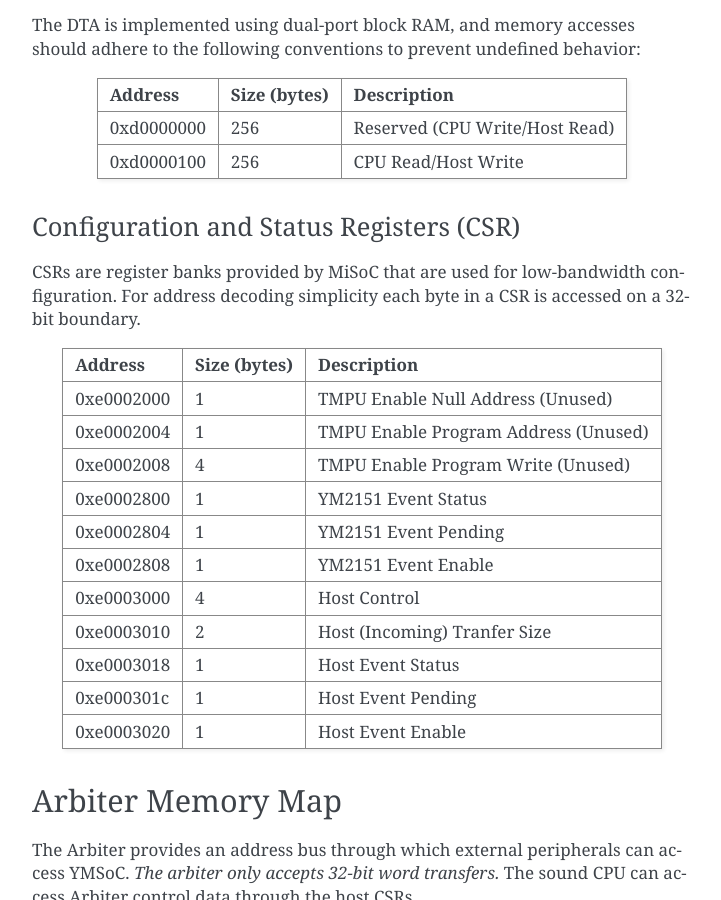
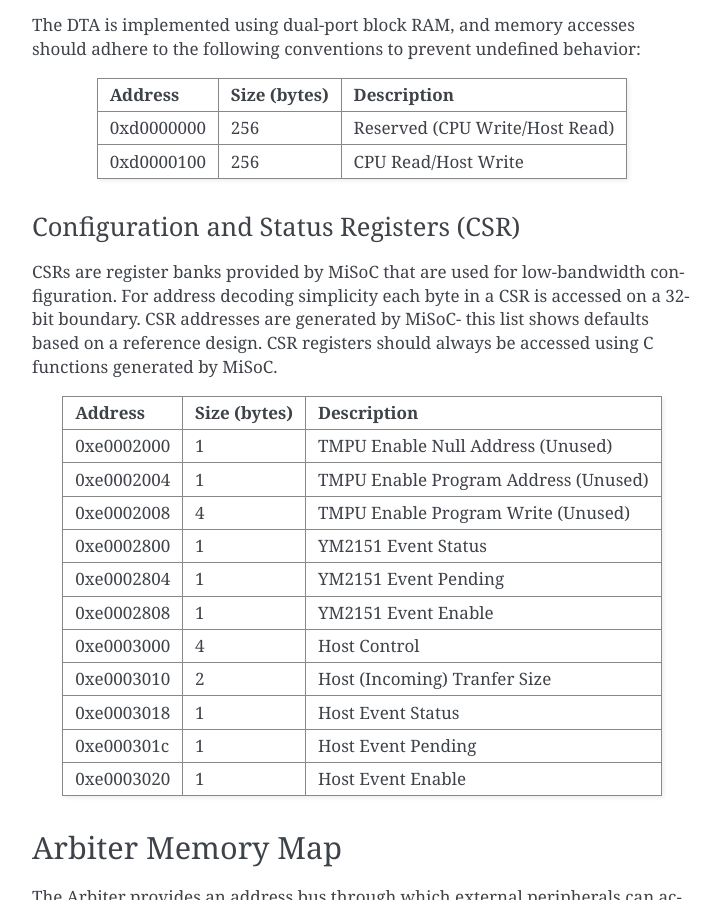
Before and after one commit to cr1901/ymsoc, a Sphinx documentation site: the page built from doc/addrspace.rst, in a window 1280 px wide and 900 px high, scrolled down 819 px. Shown: the whole window, without its empty margins (388-1109 px from the left). Built offline with Sphinx 7.4.7, drawn with Linux system fonts in a browser that asks for light colours.

Commit message:
Add CSR address space caveat.

```diff
--- a/doc/addrspace.rst
+++ b/doc/addrspace.rst
@@ -50,7 +50,9 @@
 
 CSRs are register banks provided by MiSoC that are used for low-bandwidth
 configuration. For address decoding simplicity each byte in a CSR is
-accessed on a 32-bit boundary.
+accessed on a 32-bit boundary. CSR addresses are generated by MiSoC- this list
+shows defaults based on a reference design. CSR registers should always be
+accessed using C functions generated by MiSoC.
 
 ========== ============== ===========
 Address    Size (bytes)   Description
```
